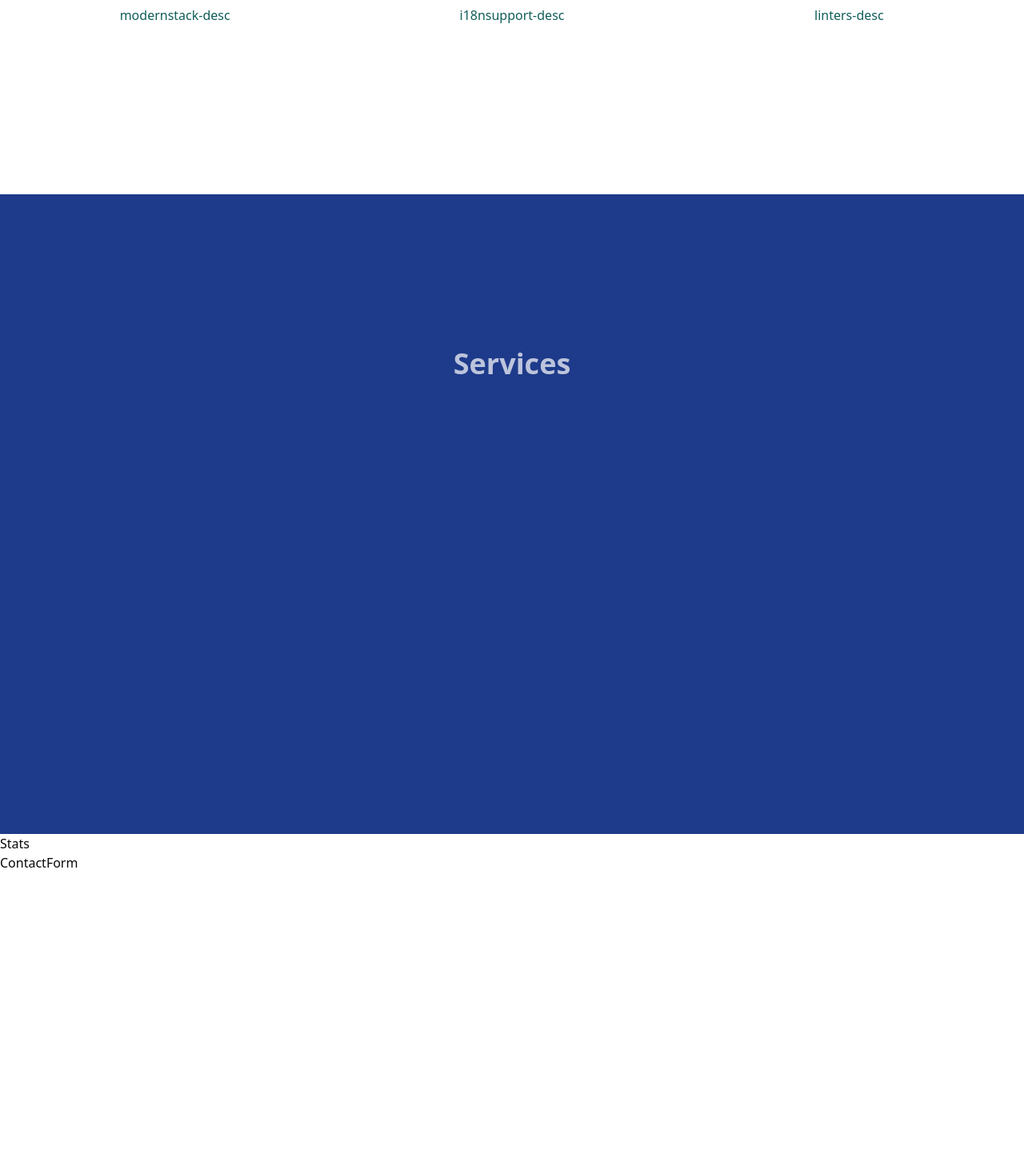
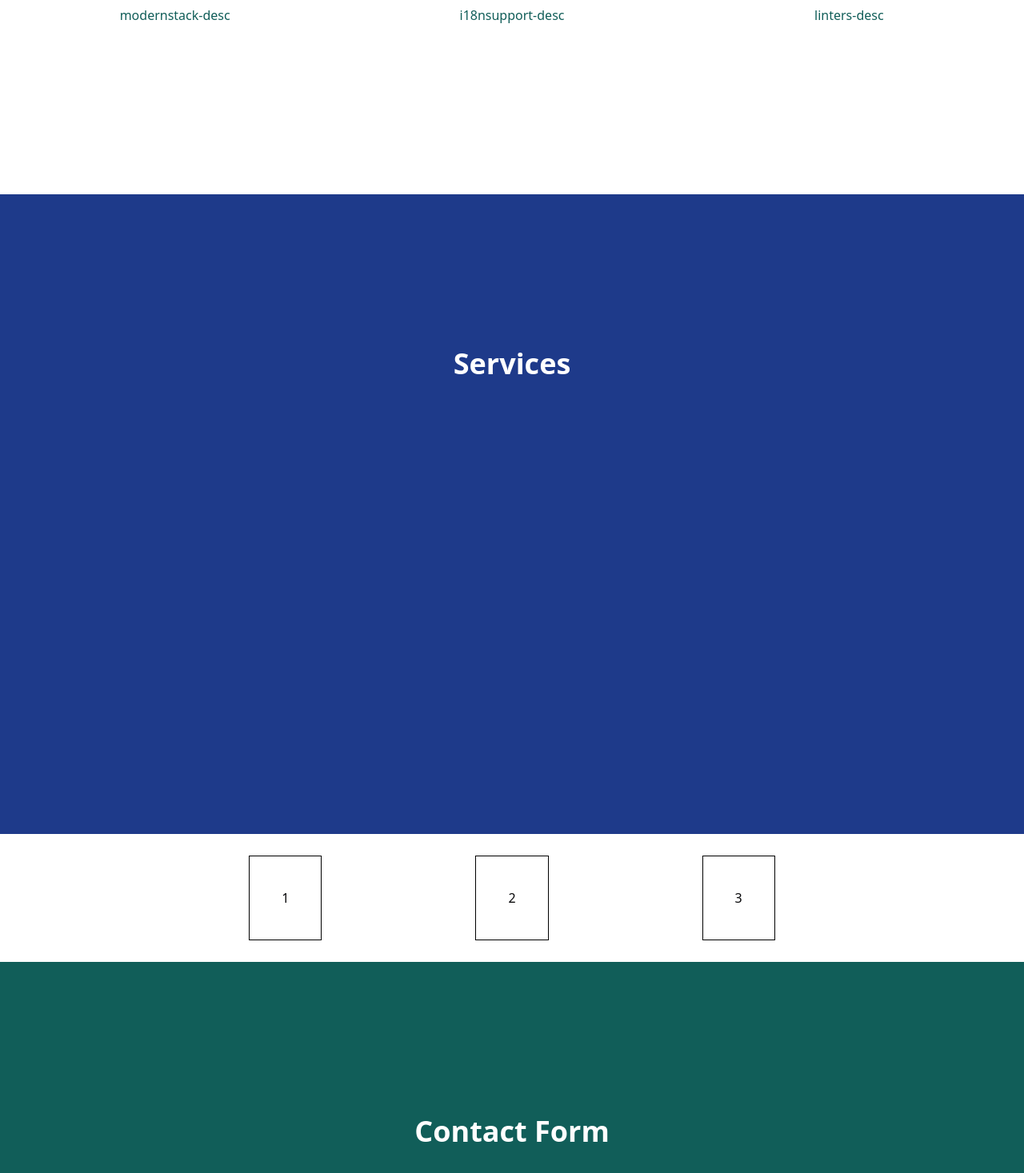
Before and after one commit to Succorro/GabrielCarCleaning, a React (Vite) app: page / in a window 1280 px wide. Shown: the part 557-2024 px from the top of the page at 80% size. Before the commit the page ends 1648 px from the top, so only its background shows below. Built offline with nearby package versions, Linux system fonts and the light colour scheme.

Commit message:
layout pages

```diff
--- a/src/components/contactForm/index.tsx
+++ b/src/components/contactForm/index.tsx
@@ -2,7 +2,13 @@ import React from 'react'
 
 const ContactForm = () => {
   return (
-    <div>ContactForm</div>
+    <div className="h-[100vh] flex bg-teal-800">
+        <section className="w-full py-32 md:py-48">
+            <div className='flex justify-center'>
+                <h2 className="text-4xl font-bold text-white">Contact Form</h2>
+            </div>
+        </section>
+    </div>
   )
 }
 
--- a/src/components/services/index.tsx
+++ b/src/components/services/index.tsx
@@ -5,7 +5,7 @@ const Services = () => {
     <div className="h-[100vh] flex bg-blue-900">
         <section className="w-full py-32 md:py-48">
             <div className='flex justify-center'>
-                <h2 className="text-4xl font-bold text-white bg-blue-900 opacity-70">Services</h2>
+                <h2 className="text-4xl font-bold text-white">Services</h2>
             </div>
         </section>
     </div>
--- a/src/components/stats/index.tsx
+++ b/src/components/stats/index.tsx
@@ -2,8 +2,15 @@ import React from 'react'
 
 const Stats = () => {
   return (
-    <div>Stats</div>
+    <div className='flex bg-white h-[20vh] justify-center'>
+        <section className='flex flex-row items-center mx-auto'>
+            <div className={boxStyle}>1</div>
+            <div className={boxStyle}>2</div>
+            <div className={boxStyle}>3</div>
+        </section>
+    </div>
   )
 }
 
+const boxStyle = ' border border-black p-10 mx-9 sm:mx-16 md:mx-24 lg:32'
 export default Stats
```
